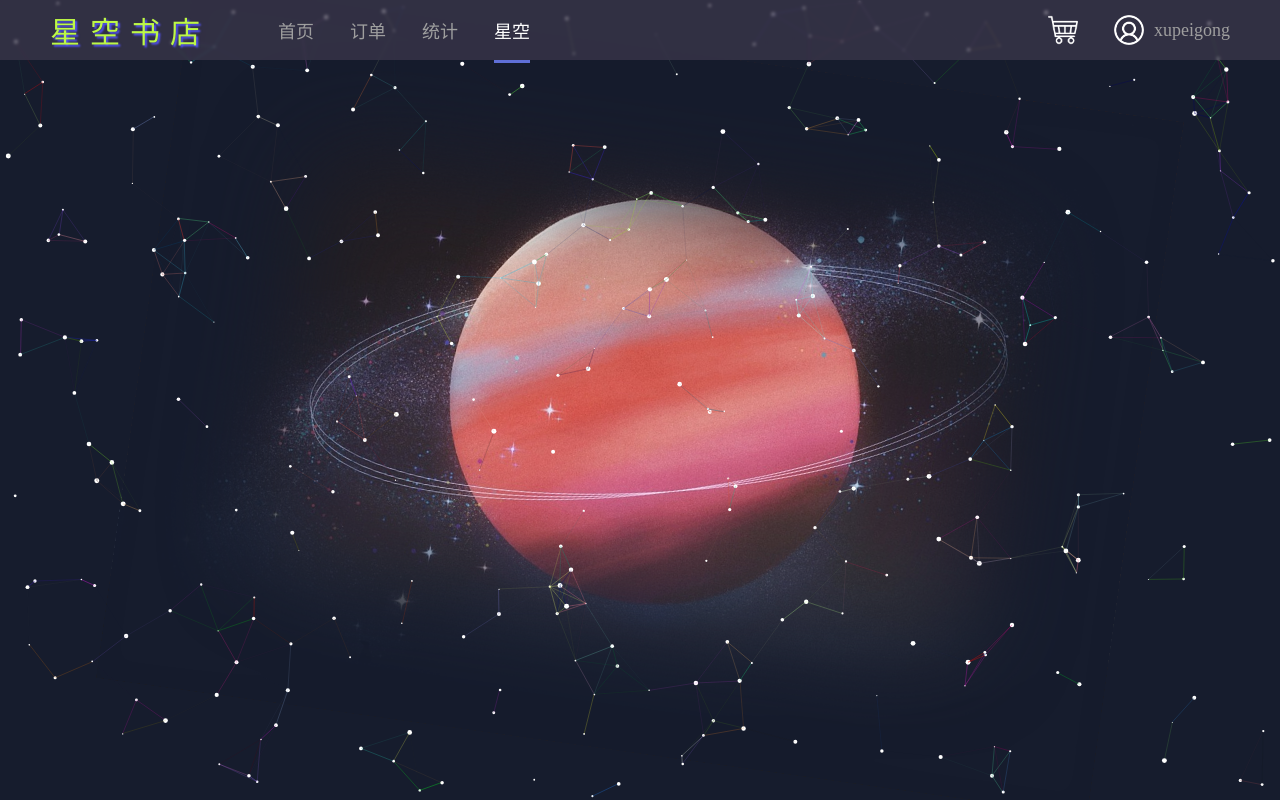
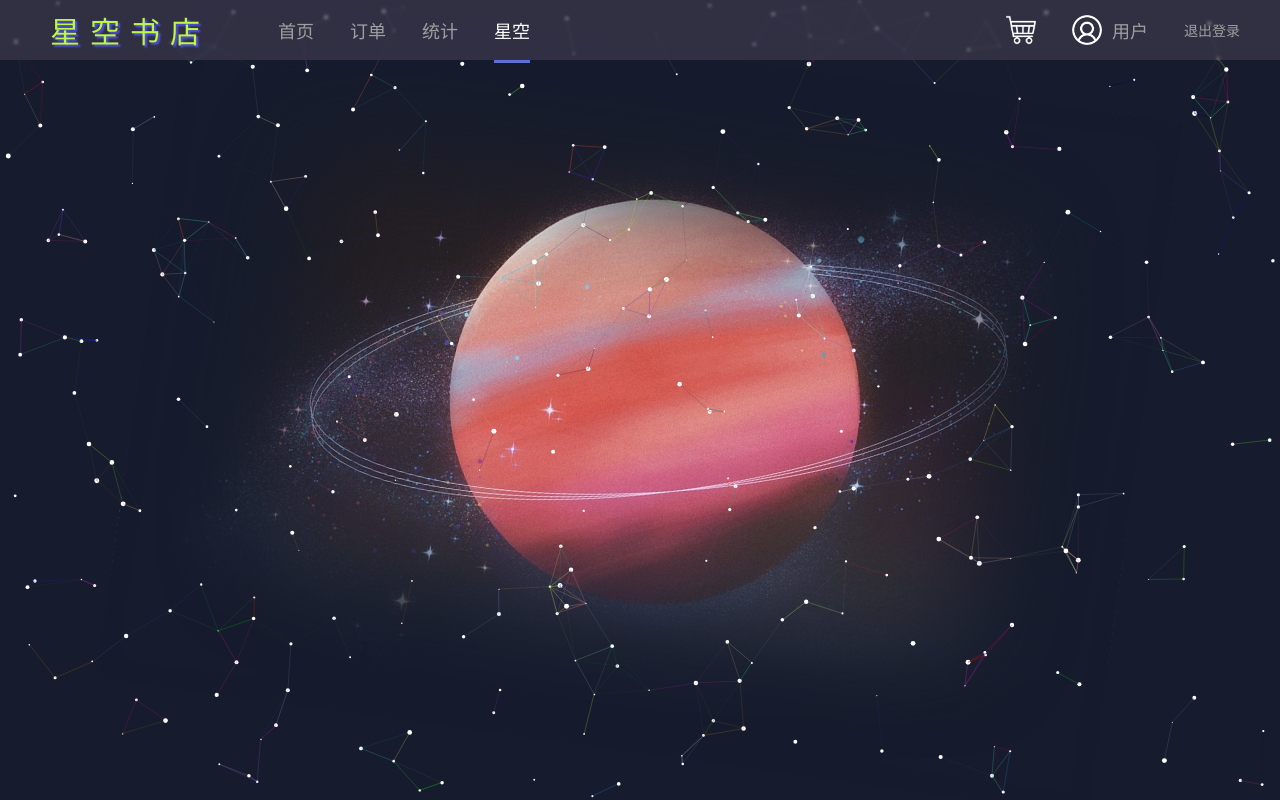
Before and after one commit to Fabulousxu/BookStore-Frontend, a React (Create React App) app: page /sky in a window 1280 px wide. Built offline with nearby package versions, Linux system fonts and the light colour scheme.

Commit message:
添加了登出功能

```diff
--- a/src/components/menu-bar.jsx
+++ b/src/components/menu-bar.jsx
@@ -2,6 +2,7 @@ import { useNavigate } from 'react-router-dom'
 import '../css/menu-bar.css'
 import cartImg from '../images/cart.png'
 import accountImg from '../images/account.png'
+import {logout} from "../service/login";
 
 export let mode, setMode = m => mode = m
 
@@ -14,7 +15,7 @@ export default function MenuBar(props) {
     { text: "管理", url: "/manage" }
   ]
   const navigate = useNavigate()
-  let username = 'xupeigong'
+  let username = '用户'
 
   return (
     <div id='MenuBar'>
@@ -46,6 +47,19 @@ export default function MenuBar(props) {
           <img id='MenuBar-account-image' src={accountImg} alt='账户' />
           <span id="MenuBar-username">{username}</span>
         </li>
+        <li
+          key={menuList.length + 2}
+          id="MenuBar-logout"
+          className="MenuBar-menuList"
+          style={{fontSize: '14px',}}
+          onClick={() => {
+            setMode(null)
+            logout().then(res => {
+              alert('登录时长：' + res)
+              navigate('/login')
+            }).catch(e => alert(e))
+          }}
+        >退出登录</li>
       </ul>
 
     </div>
--- a/src/css/menu-bar.css
+++ b/src/css/menu-bar.css
@@ -64,7 +64,7 @@
 }
 
 #MenuBar-account {
-  margin-right: 50px;
+  margin-right: 18px;
 }
 
 #MenuBar-account-image {
@@ -72,3 +72,15 @@
   height: 30px;
   margin-right: 10px;
 }
+
+#MenuBar-logout {
+  margin-right: 40px;
+}
+
+#MenuBar-logout:hover {
+  border: none;
+}
+
+#MenuBar-logout:active {
+  color: #d6d6d6;
+}
--- a/src/service/login.js
+++ b/src/service/login.js
@@ -11,3 +11,9 @@ export async function signup(username, email, password) {
   let res = await post(`${apiURL}/register`, { username, email, password })
   if (!res.ok) throw res.message
 }
+
+export async function logout() {
+  let res = await post(`${apiURL}/logout`)
+  if (!res.ok) throw res.message
+  return res.data.time;
+}
```
